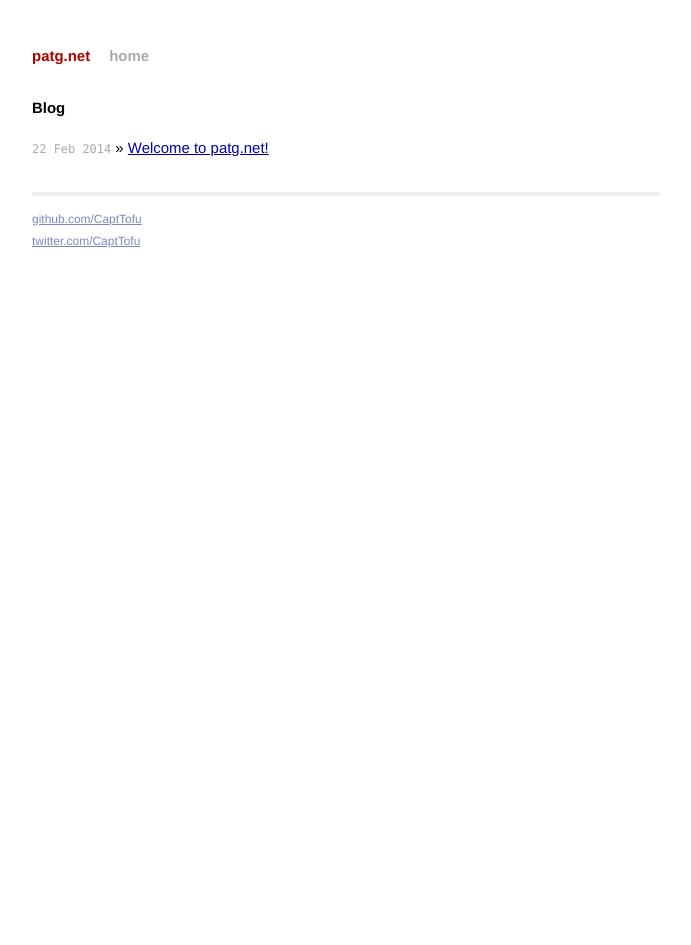
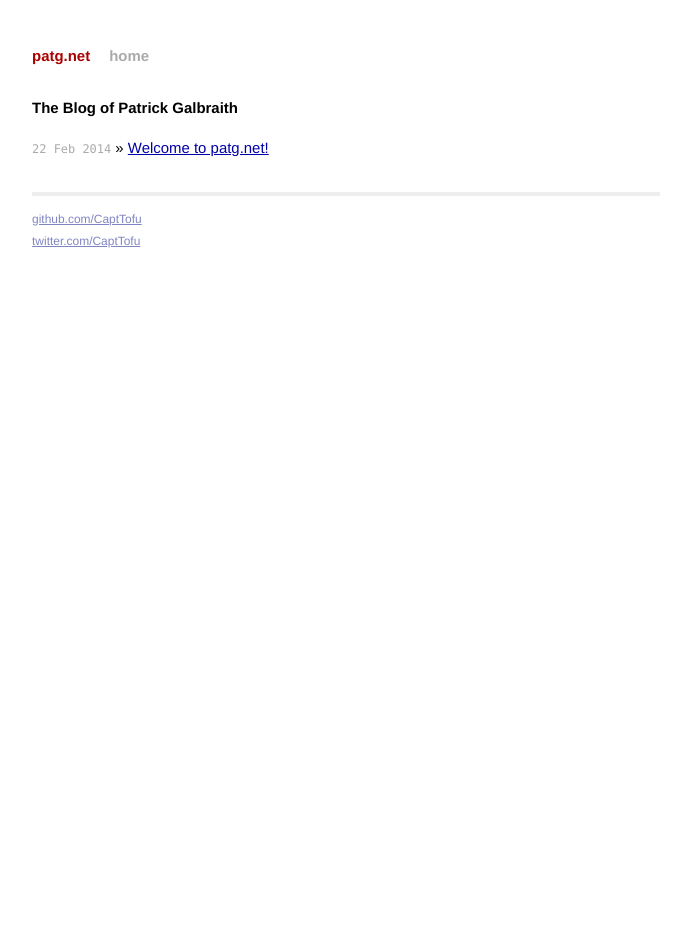
Before and after one commit to CaptTofu/patg.net, a Jekyll site: the page built from index.html, in a window 1280 px wide. Shown: the whole page, without its empty margins (294-985 px from the left). Built offline with Jekyll 4.4.1, drawn with Linux system fonts in a browser that asks for light colours; Markdown is read by kramdown in place of the engine named in the settings.

Commit message:
changed blog name

```diff
--- a/index.html
+++ b/index.html
@@ -4,7 +4,7 @@ title: patg.net blog
 ---
 
 <div id="home">
-  <h1>Blog</h1>
+  <h1>The Blog of Patrick Galbraith</h1>
   <ul class="posts">
     {% for post in site.posts %}
       <li><span>{{ post.date | date_to_string }}</span> &raquo; <a href="{{ post.url }}">{{ post.title }}</a></li>
```
